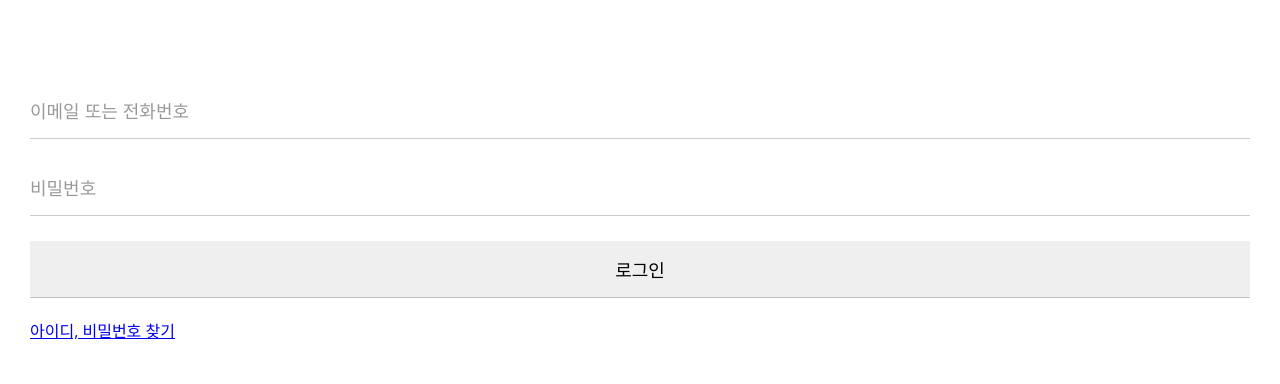
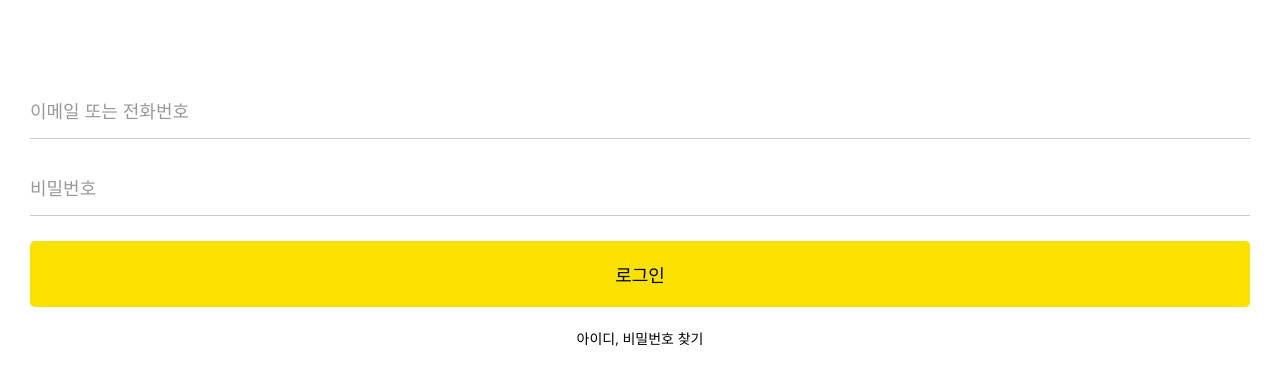
Before and after one commit to hosibito/kokoa-clone-2020, a plain HTML site: page index.html in a window 1280 px wide. Shown: the part 180-564 px from the top of the page. Drawn offline with nearby package versions, Linux system fonts and the light colour scheme.

Commit message:
input 완성!

```diff
--- a/css/styles.css
+++ b/css/styles.css
@@ -36,8 +36,12 @@ body {
   border: none;
   padding: 15px 0px;
   font-size: 18px;
+  margin-bottom: 25px;
+}
+
+#login-form input:not([type="submit"]) {
+  /* 로그인 버튼이 포커스될때 하단 노란선이 생기는것을 이렇게 방지할수 있다.  */
   border-bottom: 1px solid rgba(0, 0, 0, 0.2);
-  margin-bottom: 25px;
   transition: border-color 0.3s ease-in-out;
 }
 
@@ -47,5 +51,21 @@ body {
 
 #login-form input:focus {
   /* outline: none;  개별적용 여기서는 전체 적용하므로 reset.css 에 끼워 넣는다. */
-  border-color: var(--yellow);
+  border-color: var(
+    --yellow
+  ); /* 로그인버튼 하단에 색이 바뀌긴하지만 border-bottom이 설정되지 않았으므로 보이지 않는다.  */
 }
+
+#login-form input[type="submit"] {
+  background-color: var(--yellow);
+  cursor: pointer; /* 커서가 올라가면 손가락 표시 */
+  padding: 20px 0px;
+  border-radius: 5px;
+}
+
+#login-form a {
+  text-align: center;
+  text-decoration: none;
+  color: inherit; /* 부모의것을 물려받는다..  링크는 기본 파란색  부모컬러 검정 */
+  font-size: 14px;
+}
```
